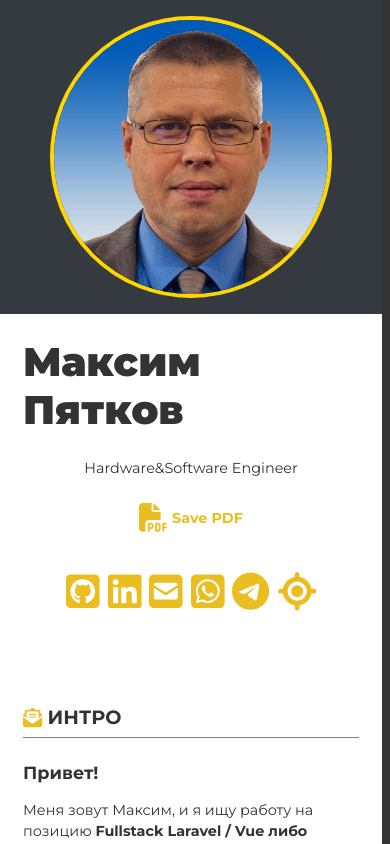
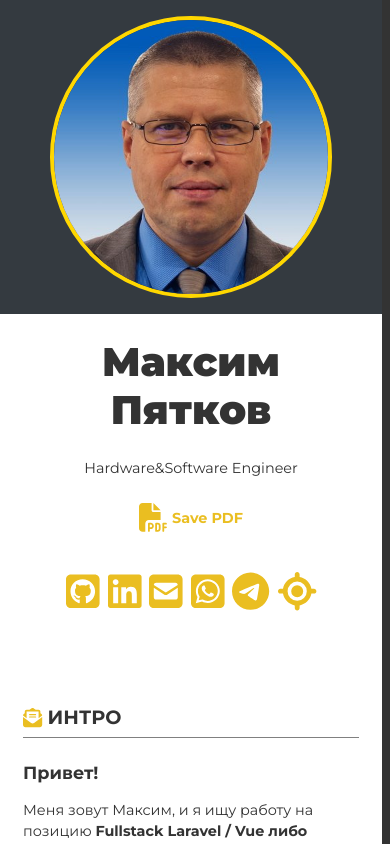
Before and after one commit to BlkDem/resume, a Nuxt app: page / in a window 390 px wide. Shown: the top 844 px of the page. Built offline with nearby package versions, Linux system fonts and the light colour scheme.

Commit message:
styling mobile

```diff
--- a/components/MainHead.vue
+++ b/components/MainHead.vue
@@ -1,11 +1,11 @@
 <template>
   <div class="row space-bottom-8">
-    <div class="col-md-6">
+    <div class="col-md-6 media-text-center">
       <h1 class="w-100 p-2">
         Максим Пятков
       </h1>
-      <p class="mx-2 media-text-center">Hardware&Software Engineer</p>
-      <p class="mx-2 media-text-center pt-2">
+      <p class="mx-2">Hardware&Software Engineer</p>
+      <p class="mx-2 pt-2">
         <a class="gold" href="/pdf/CV_PyatkovM.pdf">
           <font-awesome-icon icon="fa-solid fa-file-pdf" size="2xl" />
           Save PDF
```
